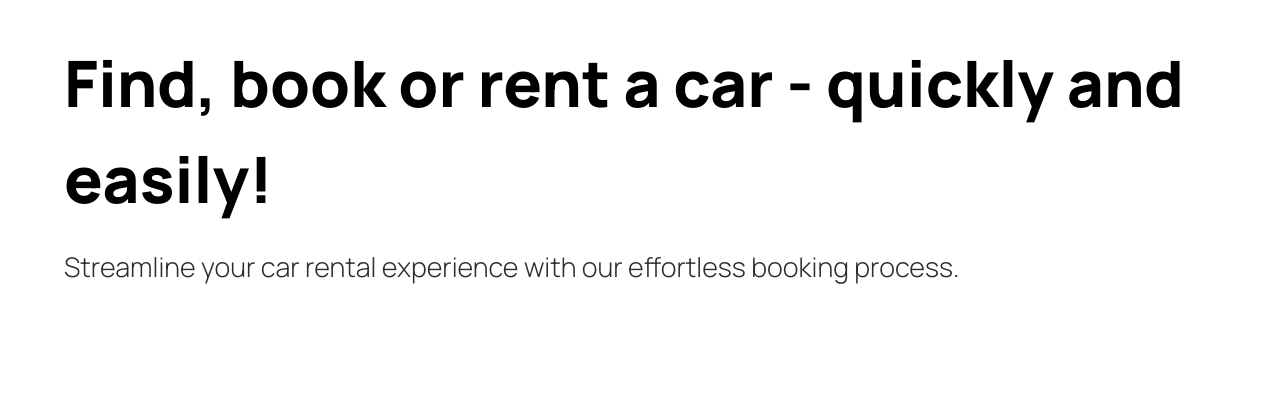
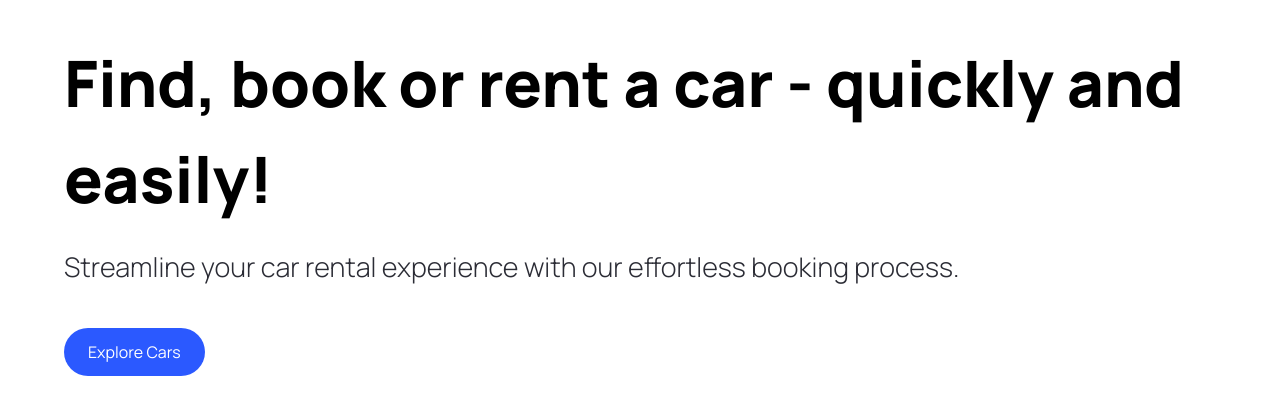
Before and after one commit to nikoalteri/car_showcase, a Next.js app: page / in a window 1280 px wide. Shown: the part 109-524 px from the top of the page. Built offline with nearby package versions, Linux system fonts and the light colour scheme.

Commit message:
added custom button

```diff
--- /dev/null
+++ b/components/CustomButton.tsx
@@ -0,0 +1,21 @@
+"use client";
+
+import { CustomButtonProps } from "@/types";
+import Image from "next/image";
+
+const CustomButton = ({title, containerStyles, handleClick}: CustomButtonProps) => {
+  return (
+    <button
+     disabled={false}
+     type={"button"}
+     className={`custom-btn ${containerStyles}`}
+     onClick={handleClick}
+    >
+        <span className={`flex-1`}>
+            {title}
+        </span>
+    </button>
+  )
+}
+
+export default CustomButton;
--- a/components/Hero.tsx
+++ b/components/Hero.tsx
@@ -1,6 +1,11 @@
+"use client";
+
 import Image from "next/image";
+import CustomButton from "./CustomButton";
 
 const Hero = () => {
+  const handleScroll = () => {};
+
   return (
     <div className="hero">
       <div className="flex_1 pt-36 padding-x">
@@ -9,13 +14,19 @@
         </h1>
 
         <p className="hero__subtitle">
-                Streamline your car rental experience with our effortless booking process.
+          Streamline your car rental experience with our effortless booking
+          process.
         </p>
 
-
+        <CustomButton
+          title="Explore Cars"
+          containerStyles="bg-primary-blue
+             text-white rounded-full mt-10"
+          handleClick={handleScroll}
+        />
       </div>
     </div>
-  )
-}
+  );
+};
 
 export default Hero;
--- a/components/index.ts
+++ b/components/index.ts
@@ -1,5 +1,7 @@
 import Hero from "./Hero";
+import CustomButton from "./CustomButton";
 
 export {
-    Hero
+    Hero,
+    CustomButton
 }
--- /dev/null
+++ b/types/index.ts
@@ -0,0 +1,7 @@
+import { MouseEventHandler } from "react";
+
+export interface CustomButtonProps {
+    title: string;
+    containerStyles?: string;
+    handleClick?: MouseEventHandler<HTMLButtonElement>;
+}
```
Lines whose indentation alone changed are shown as unchanged.
